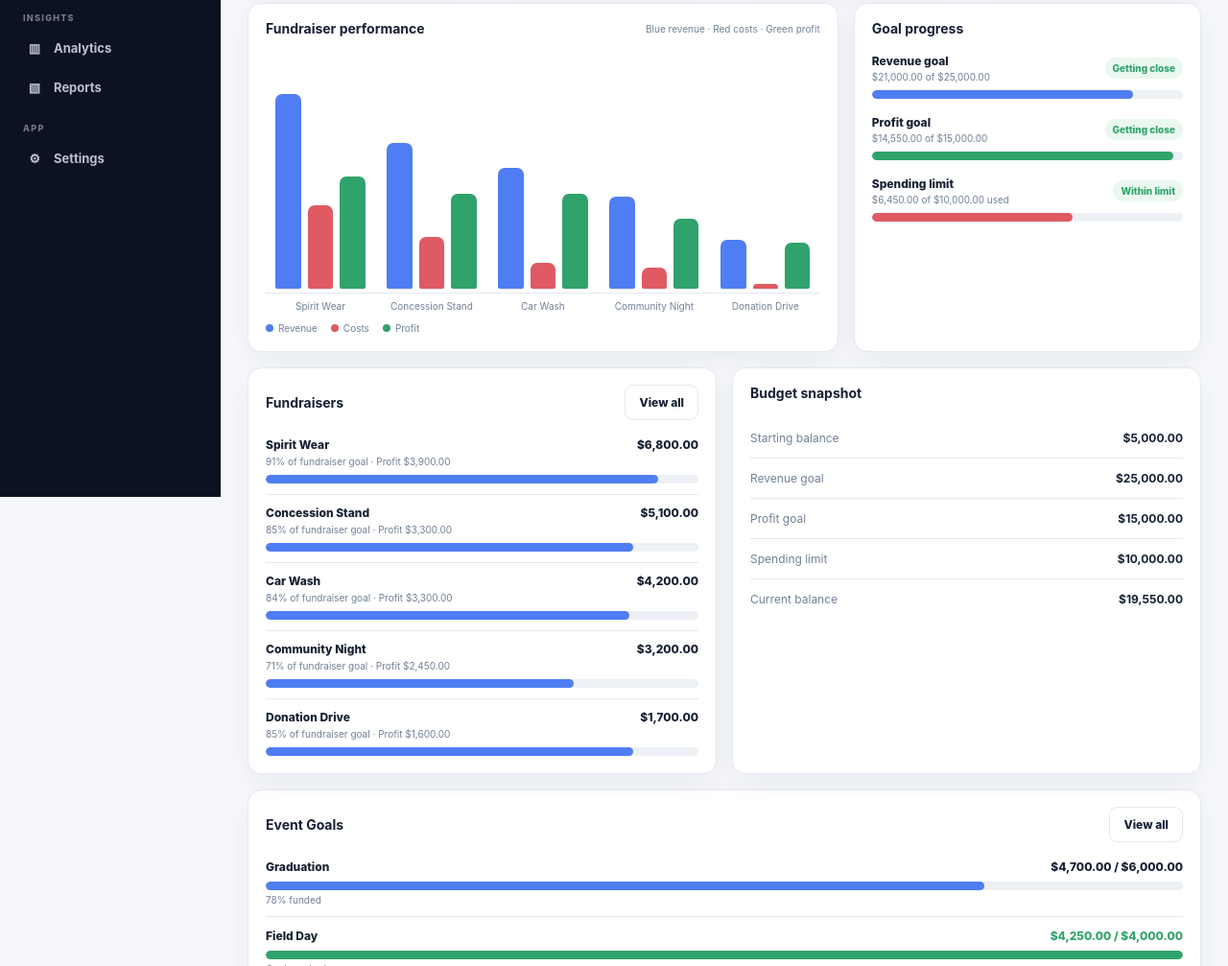
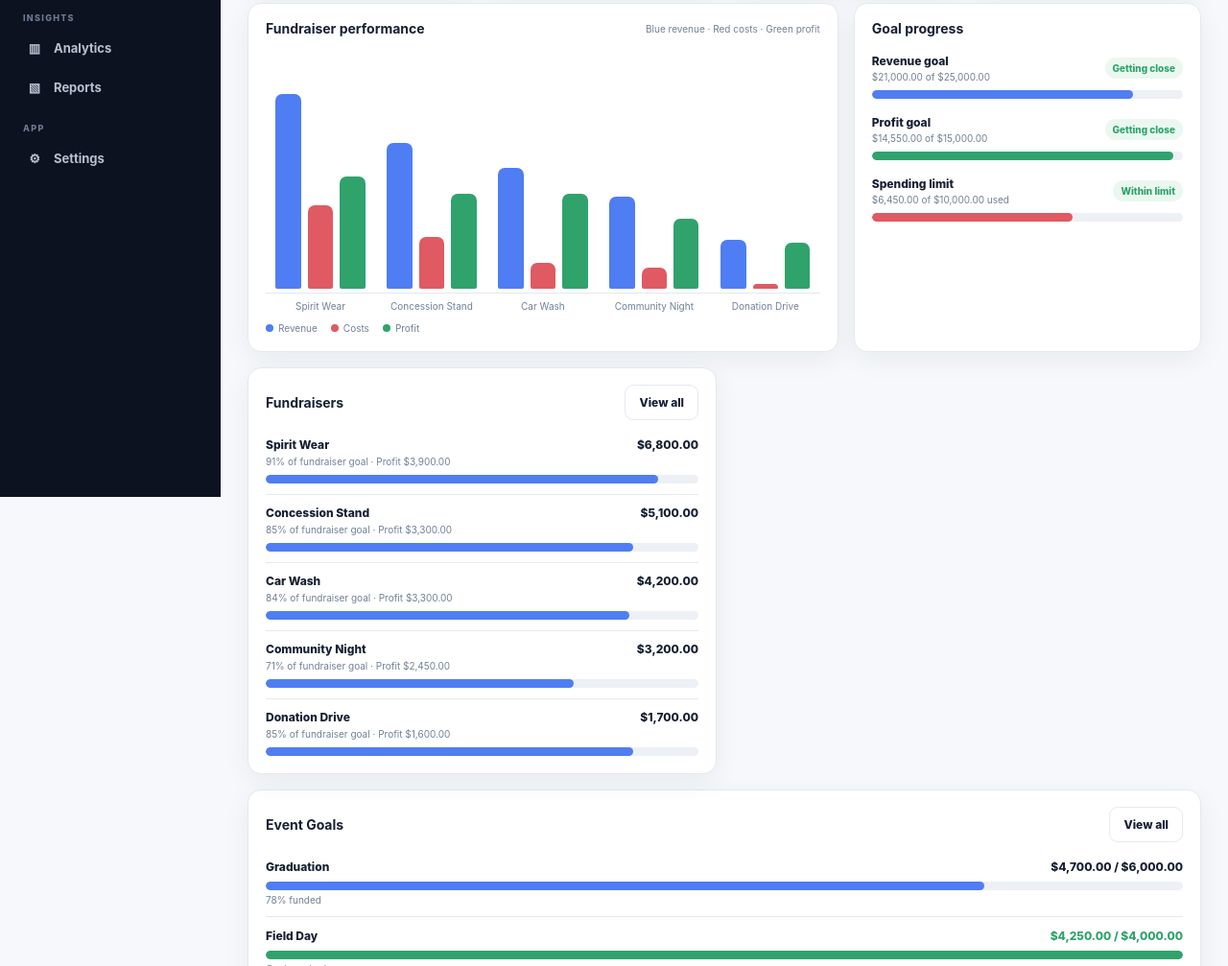
Before and after one commit to Rocky-rfktmgk/Treasurery, a plain HTML site: page app.html in a window 1280 px wide. Shown: the part 282-1289 px from the top of the page at 96% size. Drawn offline with Linux system fonts and the light colour scheme.

Commit message:
Financial dashboard
Removed budget snapshot card from the dashboard.

```diff
--- a/app.html
+++ b/app.html
@@ -614,10 +614,6 @@ button{cursor:pointer}
             <div class="card-body" id="dashboardFundraisers"></div>
           </div>
 
-          <div class="card">
-            <div class="card-head"><h3>Budget snapshot</h3></div>
-            <div class="card-body summary-list" id="dashboardBudget"></div>
-          </div>
         </div>
       </section>
 
```
